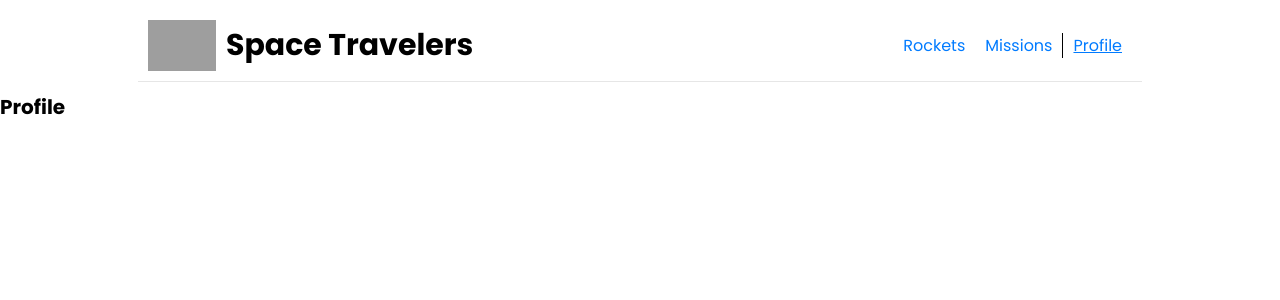
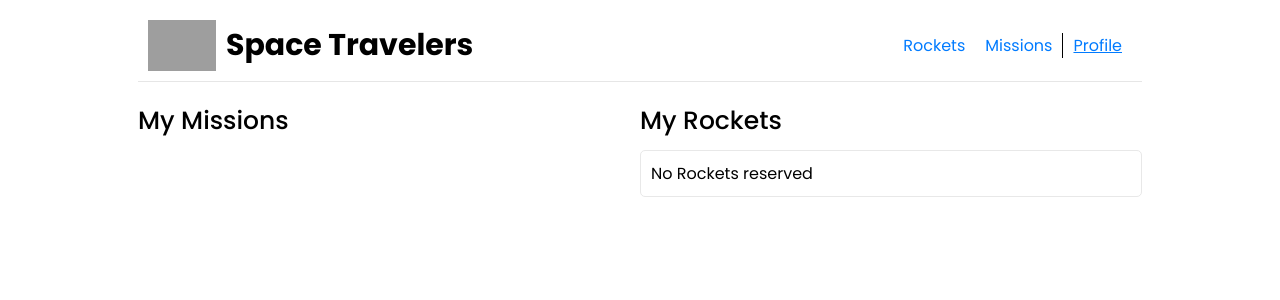
Before and after one commit to wassimchakib/space-travelers, a React (Create React App) app: page /profile in a window 1280 px wide. Shown: the top 300 px of the page. Built offline with nearby package versions, Linux system fonts and the light colour scheme; grey boxes are pictures that could not be loaded.

Commit message:
Add reserved rockets to profile

```diff
--- a/src/App.js
+++ b/src/App.js
@@ -5,6 +5,7 @@ import Navbar from './components/navbar';
 import MissionsPage from './pages/missions/Missions';
 import './App.css';
 import Rockets from './pages/rockets/Rockets';
+import Profile from './pages/profile/Profile';
 
 function App() {
   return (
@@ -14,7 +15,7 @@ function App() {
         <Routes>
           <Route path="/rockets" element={<Rockets />} />
           <Route path="/missions" element={<MissionsPage />} />
-          <Route path="/profile" element={<h1>Profile</h1>} />
+          <Route path="/profile" element={<Profile />} />
           <Route exact path="/" element={<Navigate to="rockets" />} />
           <Route path="*" element={<h1>404 Not Found</h1>} />
         </Routes>
--- /dev/null
+++ b/src/pages/profile/Profile.jsx
@@ -0,0 +1,32 @@
+import { useSelector } from 'react-redux';
+import './profile.css';
+
+const Profile = () => {
+  const rockets = useSelector((state) => state.rockets.rockets);
+  const reservedRockets = rockets.filter((rocket) => rocket.reserved);
+  return (
+    <section className='profile'>
+      <div className='container'>
+        <div className='profile__content'>
+          <div className='profile__missions'>
+            <h2>My Missions</h2>
+          </div>
+          <div className='profile__rockets'>
+            <h2>My Rockets</h2>
+            <ul>
+              {reservedRockets.length > 0 ? (
+                reservedRockets.map((rocket) => (
+                  <li key={rocket.id}>{rocket.name}</li>
+                ))
+              ) : (
+                <li>No Rockets reserved</li>
+              )}
+            </ul>
+          </div>
+        </div>
+      </div>
+    </section>
+  );
+};
+
+export default Profile;
--- /dev/null
+++ b/src/pages/profile/profile.css
@@ -0,0 +1,32 @@
+.profile__content {
+  display: flex;
+  justify-content: space-between;
+}
+
+.profile__content h2 {
+  font-size: 2.5rem;
+  font-weight: 500;
+}
+
+.profile__content ul {
+  margin-top: var(--fs-1);
+  border: 1px solid #e8e8e8;
+  border-radius: 5px;
+}
+
+.profile__content li {
+  padding: var(--fs-1);
+  font-size: 1.6rem;
+}
+
+.profile__content li:not(:last-child) {
+  border-bottom: 1px solid #e8e8e8;
+}
+
+.profile__missions {
+  width: 50%;
+}
+
+.profile__rockets {
+  width: 50%;
+}
```
